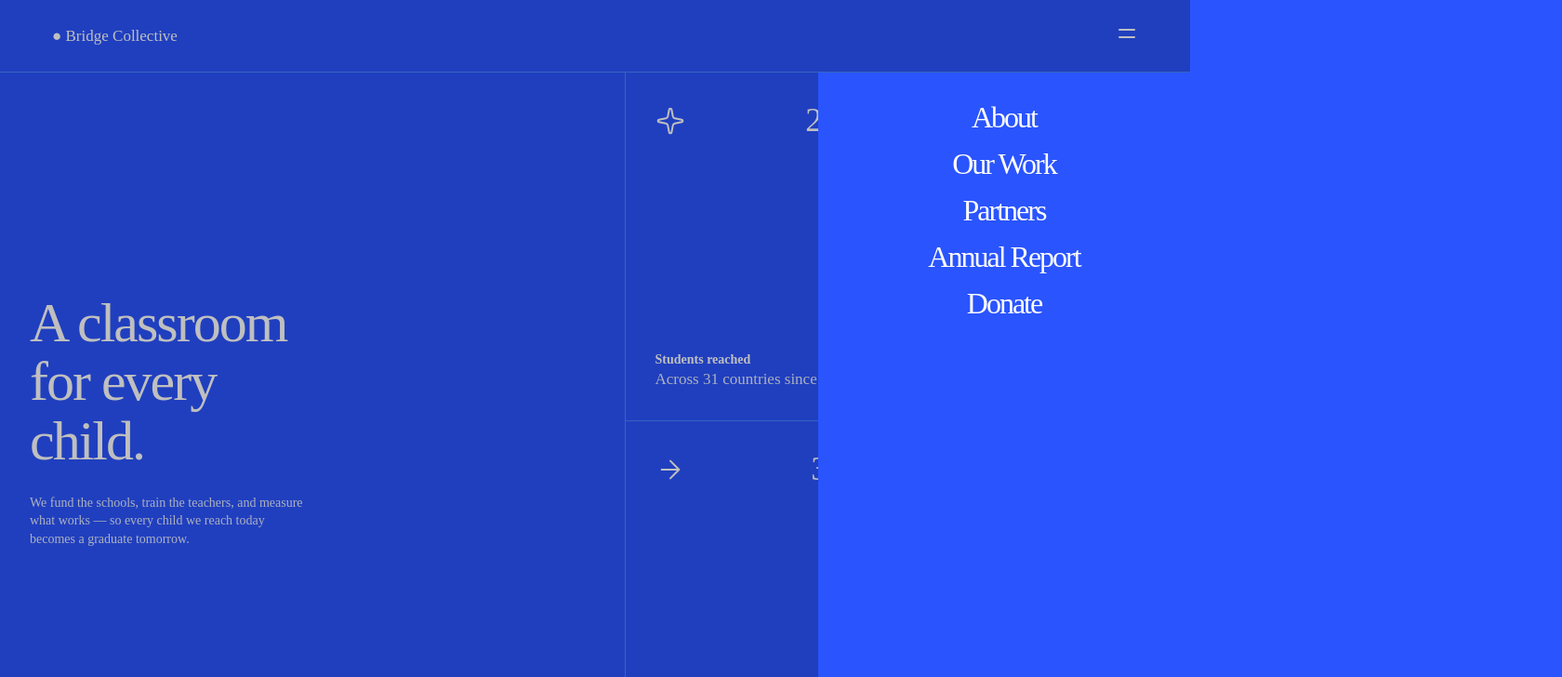
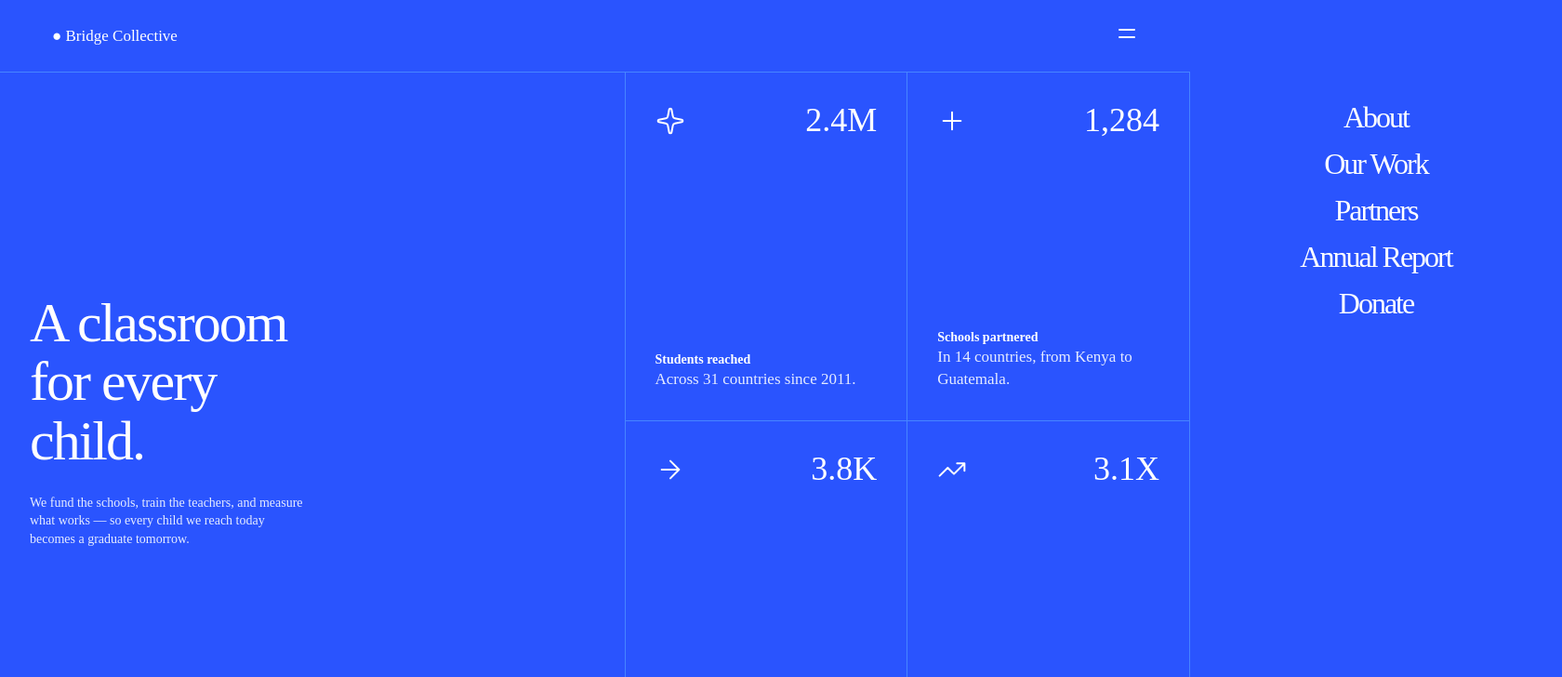
Before and after one commit to WangaiJM/grid-landing, a React (Vite) app: page / in a window 1280 px wide. Shown: the top 728 px of the page at 93% size, 1680 px wide, since content can reach past the window. Built offline with nearby package versions, Linux system fonts and the light colour scheme.

Commit message:
Added nav context

```diff
--- a/src/App.tsx
+++ b/src/App.tsx
@@ -1,10 +1,17 @@
+import { useContext } from "react";
 import Home from "./pages/Home/Home";
+import { NavContext } from "./context/NavContext/NavContext";
 
 const App = () => {
+  const context = useContext(NavContext);
+  if (!context) throw new Error("No context!!");
+
+  const { active } = context;
+
   return (
     <div className="container">
       <Home />
-      <div className="overlay"></div>
+      {active.active && <div className="overlay"></div>}
     </div>
   );
 };
--- a/src/components/Header/Header.tsx
+++ b/src/components/Header/Header.tsx
@@ -1,17 +1,35 @@
+import { useContext } from "react";
+
 import Menu from "../../assets/images/icon-menu.svg";
+import Close from "../../assets/images/icon-close.svg";
+
+import { NavContext } from "../../context/NavContext/NavContext";
 import Nav from "../Nav/Nav";
 
 import "./header.scss";
 
 const Header = () => {
+  const context = useContext(NavContext);
+  if (!context) throw new Error("No context!!");
+
+  const { active, setActive } = context;
+
+  const handleNav = () => {
+    setActive({ active: !active.active });
+  };
+
   return (
     <>
       <header aria-labelledby="header-title ">
         <h2 id="head-title">
           <a href="/">● Bridge Collective</a>
         </h2>
-        <button>
-          <img src={Menu} alt="" />
+        <button onClick={handleNav}>
+          {active.active ? (
+            <img src={Close} alt="" />
+          ) : (
+            <img src={Menu} alt="" />
+          )}
         </button>
       </header>
       <Nav />
--- a/src/components/Header/header.scss
+++ b/src/components/Header/header.scss
@@ -20,5 +20,6 @@ header {
     appearance: none;
     outline: none;
     cursor: pointer;
+    z-index: 1000;
   }
 }
--- a/src/components/Nav/Nav.tsx
+++ b/src/components/Nav/Nav.tsx
@@ -1,8 +1,14 @@
+import { useContext } from "react";
 import "./nav.scss";
+import { NavContext } from "../../context/NavContext/NavContext";
 
 const Nav = () => {
+  const context = useContext(NavContext);
+  if (!context) throw new Error("No context!!");
+
+  const { active } = context;
   return (
-    <nav>
+    <nav className={active.active ? "active" : ""}>
       <ul className="nav-items">
         <li className="nav-item">
           <a href="/about">About</a>
--- a/src/components/Nav/nav.scss
+++ b/src/components/Nav/nav.scss
@@ -6,8 +6,13 @@ nav {
   width: 100%;
   padding: var(--spacing-400);
   right: 0;
-  transform: all 3s ease;
   z-index: 1000;
+  transform: translateX(100%);
+  transition: all 1s ease;
+
+  &.active {
+    transform: translateX(0);
+  }
 
   @include breakpoint("tablet") {
     width: 40rem;
--- /dev/null
+++ b/src/context/NavContext/NavContext.ts
@@ -0,0 +1,12 @@
+import { createContext } from "react";
+
+export type Nav = {
+  active: boolean;
+};
+
+export type NavContextType = {
+  active: Nav;
+  setActive: React.Dispatch<React.SetStateAction<Nav>>;
+};
+
+export const NavContext = createContext<NavContextType | undefined>(undefined);
--- /dev/null
+++ b/src/context/NavProvider.tsx
@@ -0,0 +1,11 @@
+import { useState, type PropsWithChildren } from "react";
+import { type Nav, NavContext } from "./NavContext/NavContext";
+
+export function NavProvider({ children }: PropsWithChildren) {
+  const [active, setActive] = useState<Nav>({ active: false });
+  return (
+    <NavContext.Provider value={{ active, setActive }}>
+      {children}
+    </NavContext.Provider>
+  );
+}
--- a/src/index.scss
+++ b/src/index.scss
@@ -122,6 +122,7 @@ body {
   color: hsl(var(--white));
   max-width: 144rem;
   margin: auto;
+  overflow-x: hidden;
 }
 ul {
   list-style: none;
--- a/src/main.tsx
+++ b/src/main.tsx
@@ -2,9 +2,12 @@ import { StrictMode } from "react";
 import { createRoot } from "react-dom/client";
 import "./index.scss";
 import App from "./App.tsx";
+import { NavProvider } from "./context/NavProvider.tsx";
 
 createRoot(document.getElementById("root")!).render(
   <StrictMode>
-    <App />
+    <NavProvider>
+      <App />
+    </NavProvider>
   </StrictMode>,
 );
```
Also changed, not shown: 1 other file (tests, documents, lock files or other folders).
